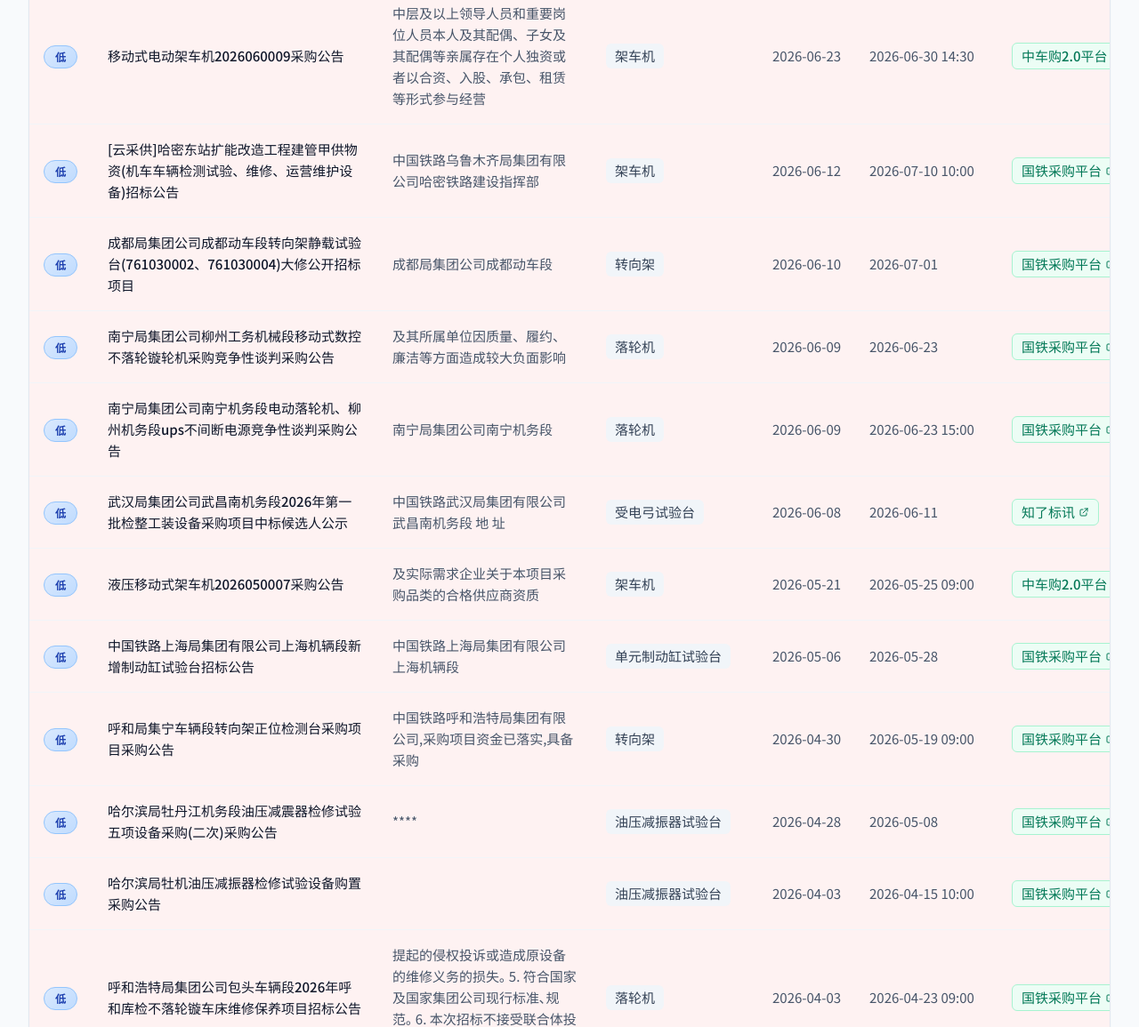
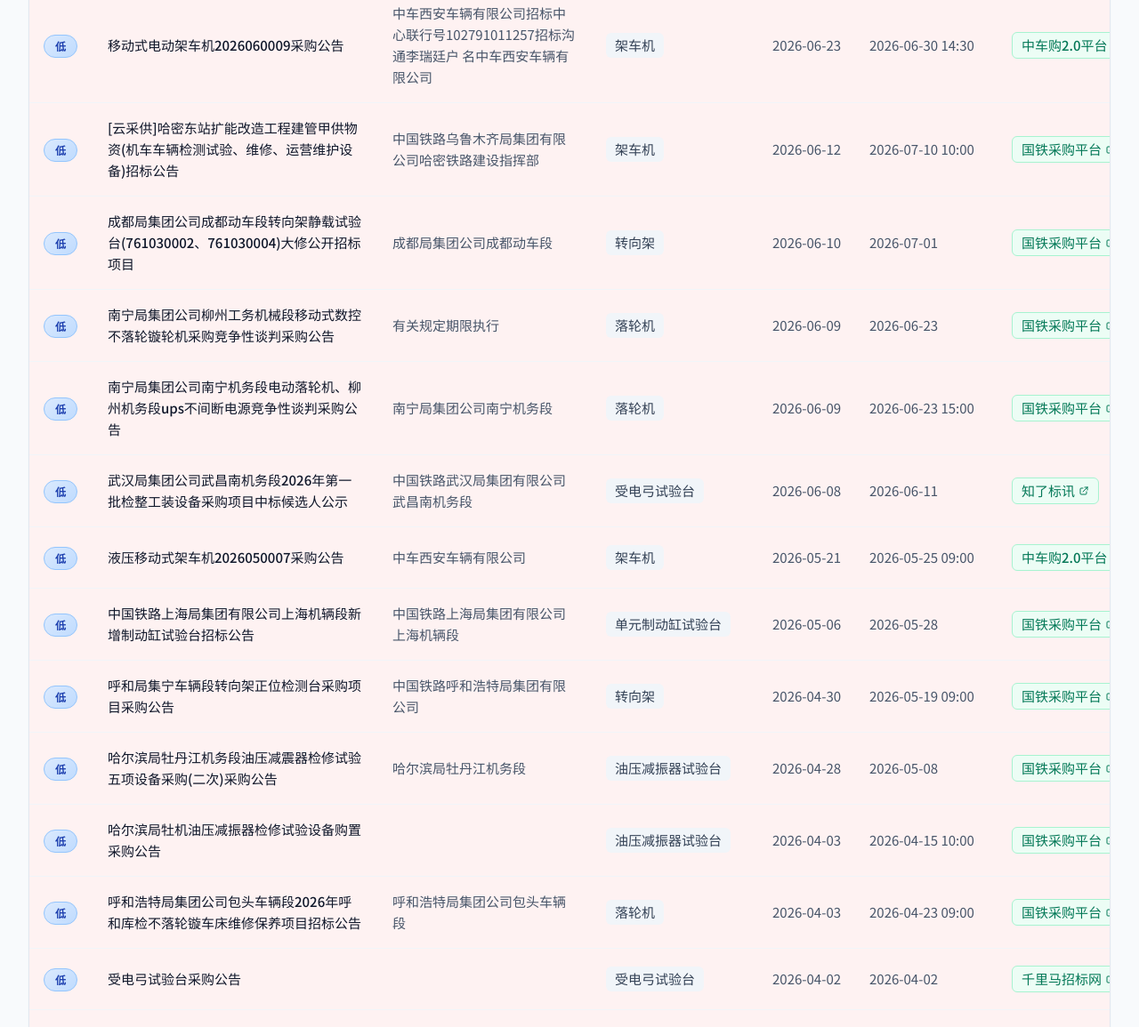
Before and after one commit to ikun0521/-, a website: page index.html in a window 1280 px wide. Shown: the part 1645-2800 px from the top of the page at 89% size. Drawn offline with nearby package versions, Linux system fonts and the light colour scheme; no server answers.

Commit message:
自动同步: 新增 28 条招标信息 (2026-07-24)

```diff
--- a/index.html
+++ b/index.html
@@ -37,10 +37,10 @@
             <div class="flex flex-col lg:flex-row lg:items-center lg:justify-between gap-4">
                 <div>
                     <h1 class="text-3xl font-bold text-slate-900 tracking-tight">招标信息可视化看板</h1>
-                    <p class="mt-2 text-slate-500">按优先级从高到低排序 · 共 <span id="totalCount" class="font-semibold text-slate-700">27</span> 条招标信息</p>
+                    <p class="mt-2 text-slate-500">按优先级从高到低排序 · 共 <span id="totalCount" class="font-semibold text-slate-700">28</span> 条招标信息</p>
                 </div>
                 <div class="flex items-center gap-3">
-                    <span class="text-sm text-slate-500">最近更新：2026-07-24 14:05</span>
+                    <span class="text-sm text-slate-500">最近更新：2026-07-24 14:08</span>
                     <button onclick="markAllAsRead()" class="px-4 py-2 bg-green-600 text-white text-sm font-medium rounded-lg hover:bg-green-700 transition-colors flex items-center gap-2">
                         <svg class="w-4 h-4" fill="none" stroke="currentColor" viewBox="0 0 24 24"><path stroke-linecap="round" stroke-linejoin="round" stroke-width="2" d="M9 12l2 2 4-4m6 2a9 9 0 11-18 0 9 9 0 0118 0z"></path></svg>
                         全部标记已阅
@@ -290,9 +290,9 @@
 
         let tenders = [
             {
-                        "id": 16,
+                        "id": 17,
                         "name": "淮北矿业股份有限公司铁路运输处2026年120空气制动阀试验台询比采购",
-                        "unit": "请 注册 查看",
+                        "unit": "",
                         "category": "制动阀试验台",
                         "publish": "2026-05-31",
                         "deadline": "2026-07-24",
@@ -301,18 +301,18 @@
                         "priority": "高"
             },
             {
-                        "id": 13,
+                        "id": 14,
                         "name": "中国铁路南昌局集团有限公司福州车辆段微控705制动阀试验台大修采购二次公告",
                         "unit": "中国铁路南昌局集团有限公司福州车辆段",
                         "category": "制动阀试验台",
                         "publish": "2026-05-06",
-                        "deadline": "2026-07-24",
+                        "deadline": "2026-07-31",
                         "link": "https://m.zhaobiao.cn/rlzb/bidding_v_5d6992ba17a1acad9544b109307a51c3.html",
                         "platform": "国铁采购平台",
                         "priority": "高"
             },
             {
-                        "id": 11,
+                        "id": 12,
                         "name": "成都局集团公司成都工务大机段2026年检修工装设备大修公开竞争性谈判项目采购公告",
                         "unit": "成都局集团公司成都工务大机段",
                         "category": "油压减振器试验台",
@@ -323,7 +323,7 @@
                         "priority": "低"
             },
             {
-                        "id": 8,
+                        "id": 9,
                         "name": "G2615项目减震器性能试验台公开招标公告",
                         "unit": "",
                         "category": "油压减振器试验台",
@@ -334,7 +334,7 @@
                         "priority": "低"
             },
             {
-                        "id": 15,
+                        "id": 16,
                         "name": "上海局集团有限公司南京东车辆段两台微控120制动阀试验台大修竞争性谈判采购公告",
                         "unit": "中国铁路上海局集团有限公司南京东车辆段",
                         "category": "制动阀试验台",
@@ -358,7 +358,7 @@
             {
                         "id": 4,
                         "name": "移动式电动架车机2026060009采购公告",
-                        "unit": "中层及以上领导人员和重要岗位人员本人及其配偶、子女及其配偶等亲属存在个人独资或者以合资、入股、承包、租赁等形式参与经营",
+                        "unit": "中车西安车辆有限公司招标中心联行号102791011257招标沟通李瑞廷户 名中车西安车辆有限公司",
                         "category": "架车机",
                         "publish": "2026-06-23",
                         "deadline": "2026-06-30 14:30",
@@ -378,7 +378,7 @@
                         "priority": "低"
             },
             {
-                        "id": 27,
+                        "id": 28,
                         "name": "成都局集团公司成都动车段转向架静载试验台(761030002、761030004)大修公开招标项目",
                         "unit": "成都局集团公司成都动车段",
                         "category": "转向架",
@@ -389,9 +389,9 @@
                         "priority": "低"
             },
             {
-                        "id": 19,
+                        "id": 20,
                         "name": "南宁局集团公司柳州工务机械段移动式数控不落轮镟轮机采购竞争性谈判采购公告",
-                        "unit": "及其所属单位因质量、履约、廉洁等方面造成较大负面影响",
+                        "unit": "有关规定期限执行",
                         "category": "落轮机",
                         "publish": "2026-06-09",
                         "deadline": "2026-06-23",
@@ -400,7 +400,7 @@
                         "priority": "低"
             },
             {
-                        "id": 20,
+                        "id": 21,
                         "name": "南宁局集团公司南宁机务段电动落轮机、柳州机务段ups不间断电源竞争性谈判采购公告",
                         "unit": "南宁局集团公司南宁机务段",
                         "category": "落轮机",
@@ -411,9 +411,9 @@
                         "priority": "低"
             },
             {
-                        "id": 23,
+                        "id": 24,
                         "name": "武汉局集团公司武昌南机务段2026年第一批检整工装设备采购项目中标候选人公示",
-                        "unit": "中国铁路武汉局集团有限公司武昌南机务段 地 址",
+                        "unit": "中国铁路武汉局集团有限公司武昌南机务段",
                         "category": "受电弓试验台",
                         "publish": "2026-06-08",
                         "deadline": "2026-06-11",
@@ -424,7 +424,7 @@
             {
                         "id": 5,
                         "name": "液压移动式架车机2026050007采购公告",
-                        "unit": "及实际需求企业关于本项目采购品类的合格供应商资质",
+                        "unit": "中车西安车辆有限公司",
                         "category": "架车机",
                         "publish": "2026-05-21",
                         "deadline": "2026-05-25 09:00",
@@ -433,7 +433,7 @@
                         "priority": "低"
             },
             {
-                        "id": 17,
+                        "id": 18,
                         "name": "中国铁路上海局集团有限公司上海机辆段新增制动缸试验台招标公告",
                         "unit": "中国铁路上海局集团有限公司上海机辆段",
                         "category": "单元制动缸试验台",
@@ -444,9 +444,9 @@
                         "priority": "低"
             },
             {
-                        "id": 26,
+                        "id": 27,
                         "name": "呼和局集宁车辆段转向架正位检测台采购项目采购公告",
-                        "unit": "中国铁路呼和浩特局集团有限公司,采购项目资金已落实,具备采购",
+                        "unit": "中国铁路呼和浩特局集团有限公司",
                         "category": "转向架",
                         "publish": "2026-04-30",
                         "deadline": "2026-05-19 09:00",
@@ -455,9 +455,9 @@
                         "priority": "低"
             },
             {
-                        "id": 10,
+                        "id": 11,
                         "name": "哈尔滨局牡丹江机务段油压减震器检修试验五项设备采购(二次)采购公告",
-                        "unit": "****",
+                        "unit": "哈尔滨局牡丹江机务段",
                         "category": "油压减振器试验台",
                         "publish": "2026-04-28",
                         "deadline": "2026-05-08",
@@ -466,7 +466,7 @@
                         "priority": "低"
             },
             {
-                        "id": 9,
+                        "id": 10,
                         "name": "哈尔滨局牡机油压减振器检修试验设备购置采购公告",
                         "unit": "",
                         "category": "油压减振器试验台",
@@ -477,9 +477,9 @@
                         "priority": "低"
             },
             {
-                        "id": 18,
+                        "id": 19,
                         "name": "呼和浩特局集团公司包头车辆段2026年呼和库检不落轮镟车床维修保养项目招标公告",
-                        "unit": "提起的侵权投诉或造成原设备的维修义务的损失｡ 5. 符合国家及国家集团公司现行标准､规范｡ 6. 本次招标不接受联合体投标｡ 四､招标",
+                        "unit": "呼和浩特局集团公司包头车辆段",
                         "category": "落轮机",
                         "publish": "2026-04-03",
                         "deadline": "2026-04-23 09:00",
@@ -488,7 +488,7 @@
                         "priority": "低"
             },
             {
-                        "id": 25,
+                        "id": 26,
                         "name": "受电弓试验台采购公告",
                         "unit": "",
                         "category": "受电弓试验台",
@@ -499,7 +499,7 @@
                         "priority": "低"
             },
             {
-                        "id": 21,
+                        "id": 22,
                         "name": "中国铁路上海局集团有限公司上海机车检修段主断路器试验台更新招标公告",
                         "unit": "中国铁路上海局集团有限公司上海机车检修段",
                         "category": "真空主断路器试验台",
@@ -510,9 +510,20 @@
                         "priority": "低"
             },
             {
-                        "id": 14,
+                        "id": 8,
+                        "name": "深铁运营2026年度第123包备件(转向架系统)项目采购公告",
+                        "unit": "信息 采购单位名称 深圳市地铁集团有限公司 采购单位",
+                        "category": "转向架",
+                        "publish": "2026-02-14",
+                        "deadline": "2026-03-24 10:00",
+                        "link": "https://cg.shenzhenmc.com/fcggggs/106481.jhtml",
+                        "platform": "深圳地铁智能招采管理平台",
+                        "priority": "低"
+            },
+            {
+                        "id": 15,
                         "name": "南宁局集团公司南宁车辆段干冰清洗机、软管试验台、单元制动缸试验台、GZT0813带停放制动缸检修工装包采购",
-                        "unit": "及其所属单位因质量、履约、廉洁等方面造成较大负面影响",
+                        "unit": "南宁局-物资设备采购供应所",
                         "category": "单元制动缸试验台",
                         "publish": "2026-02-11",
                         "deadline": "2026-03-03 15:00",
@@ -521,9 +532,9 @@
                         "priority": "低"
             },
             {
-                        "id": 12,
+                        "id": 13,
                         "name": "甘肃兰州油压减震器试验台2026020014采购公告",
-                        "unit": "及实际需求企业关于本项目采购品类的合格供应商资质",
+                        "unit": "（盖章）",
                         "category": "油压减振器试验台",
                         "publish": "2026-02-06",
                         "deadline": "2026-02-09 13:40",
@@ -532,9 +543,9 @@
                         "priority": "低"
             },
             {
-                        "id": 24,
+                        "id": 25,
                         "name": "中国铁路青藏集团有限公司西宁机务段购置受电弓试验台采购公告",
-                        "unit": "中国铁路青藏集团有限公司,采购项目资金已落实,具备采购",
+                        "unit": "中国铁路青藏集团有限公司",
                         "category": "受电弓试验台",
                         "publish": "2026-01-23",
                         "deadline": "2026-02-03 09:30",
@@ -545,7 +556,7 @@
             {
                         "id": 2,
                         "name": "西安局集团公司西安动车段安全联锁监控系统、静载试验台等5项专用设备委托修业务外包招标公告",
-                        "unit": "西安局集团公司西安动车段,招标项目资金来自运营维修｡该项目已具备招标",
+                        "unit": "西安局集团公司西安动车段",
                         "category": "架车机",
                         "publish": "2026-01-21",
                         "deadline": "2026-02-12",
@@ -556,7 +567,7 @@
             {
                         "id": 6,
                         "name": "北京局集团公司北京大型养路机械运用检修段2026年大型养路机械制动系统三级修、转向架四级修和发动机大修招标采购",
-                        "unit": "中国铁路北京局集团有限公司北京大型养路机械运用检修段,招标项目资金来自北京大型养路机械运用检修段2026年度段维修预算内资金(运营维修),该项目已具备招标",
+                        "unit": "中国铁路北京局集团有限公司北京大型养路机械运用检修段",
                         "category": "转向架",
                         "publish": "2026-01-21",
                         "deadline": "2026-02-12",
@@ -567,7 +578,7 @@
             {
                         "id": 3,
                         "name": "嘉兴至枫南市域铁路七星车辆段车辆检修工艺设备采购一标",
-                        "unit": "应及时向市公共资源交易中心、电子交易系统维护方、金融保函机构核查情况",
+                        "unit": "将于2026 年 2 月 2 日在网上发布补充（答疑、澄清）",
                         "category": "架车机",
                         "publish": "2026-01-15",
                         "deadline": "2026-02-09",
@@ -576,7 +587,7 @@
                         "priority": "低"
             },
             {
-                        "id": 22,
+                        "id": 23,
                         "name": "断路器试验台采购项目2026010206采购公告",
                         "unit": "",
                         "category": "高速断路器试验台",
```
